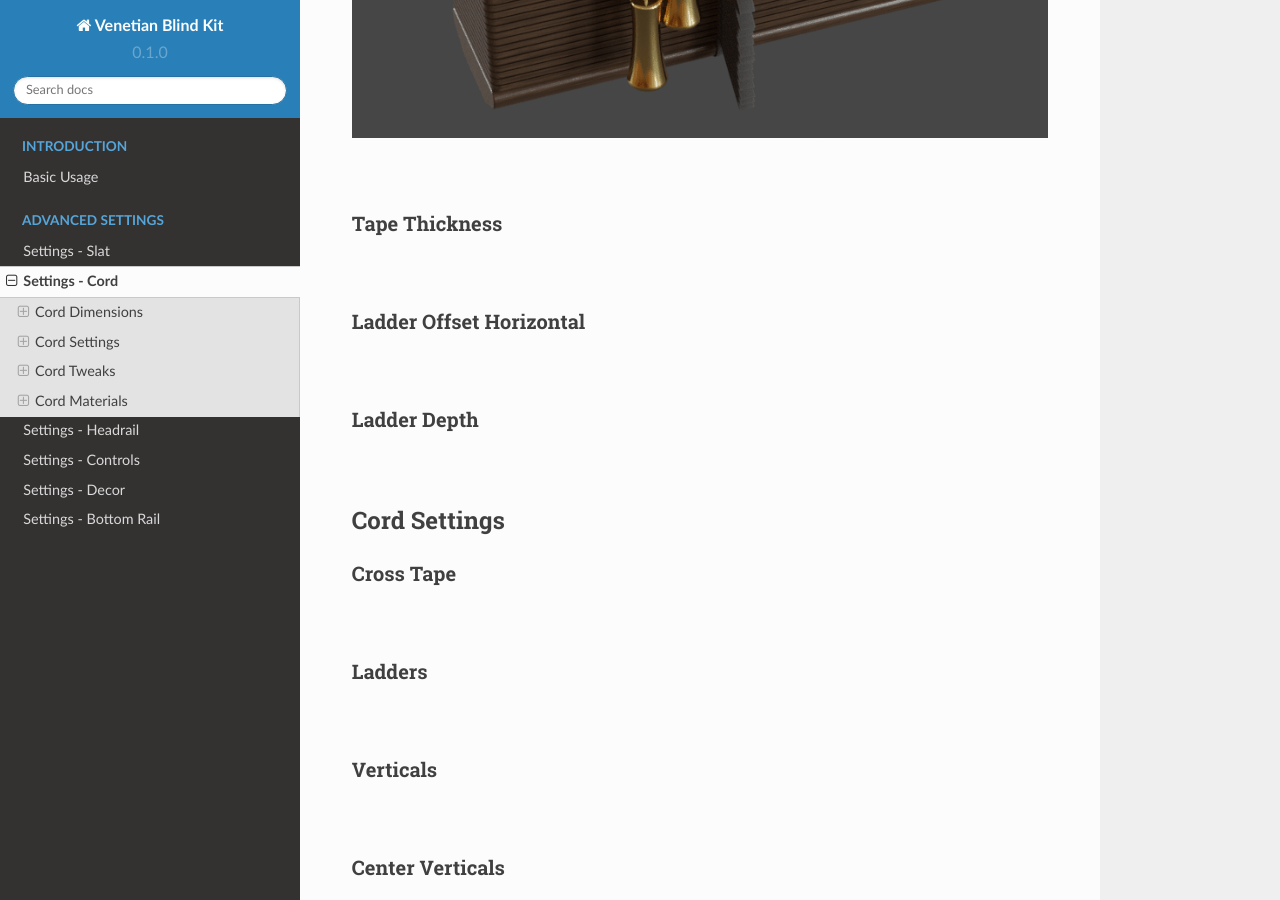
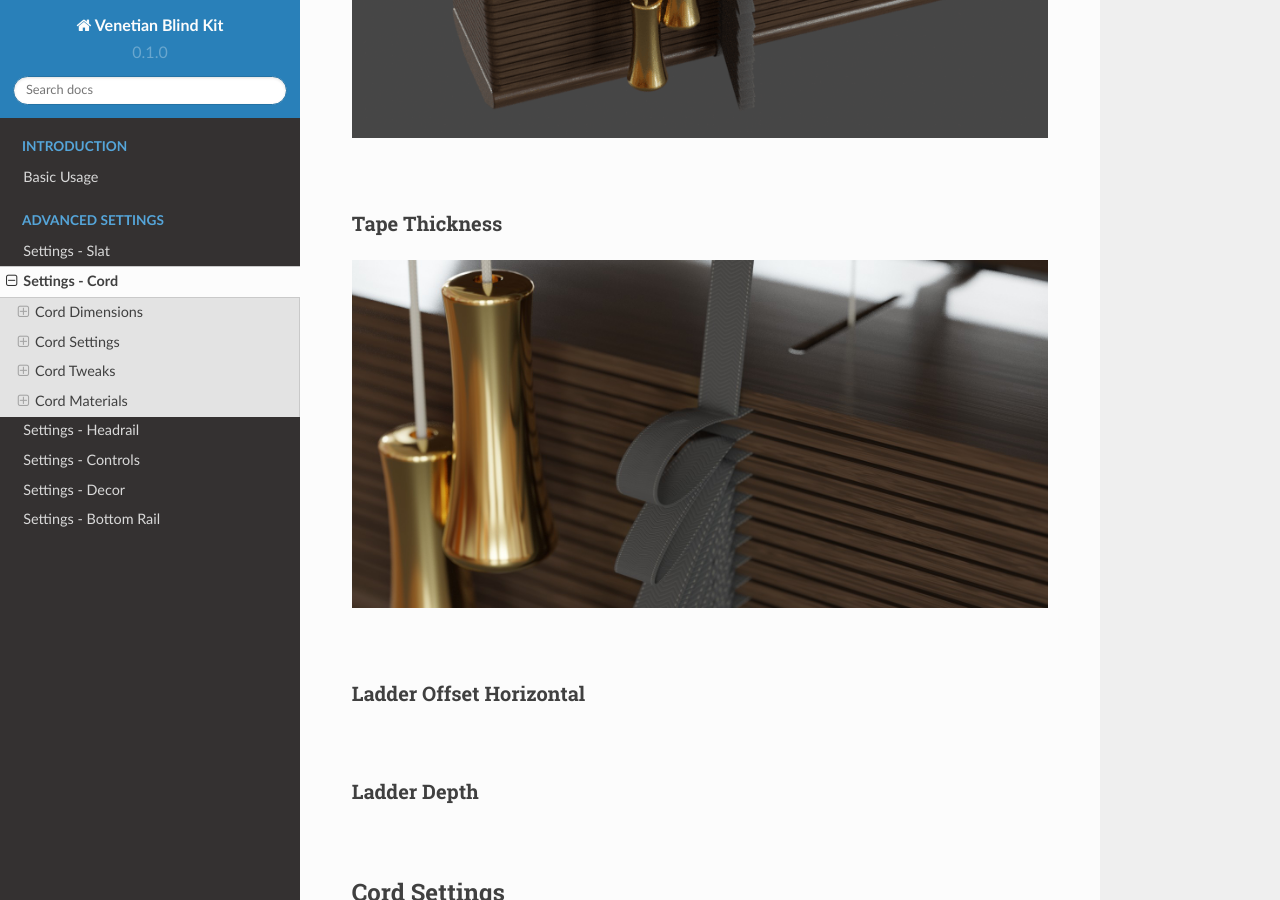
Before and after one commit to imperfectlink/VenetianBlindKit, a Sphinx documentation site: the page built from docs/source/cord.rst, in a window 1280 px wide and 900 px high, scrolled down 2049 px. Built offline with Sphinx 7.4.7 and the Read the Docs theme 2.0.0, drawn with Linux system fonts in a browser that asks for light colours.

Commit message:
Update cord.rst

```diff
--- a/docs/source/cord.rst
+++ b/docs/source/cord.rst
@@ -31,6 +31,8 @@ Tape Width
 
 Tape Thickness
 ----
+
+.. image:: img/VBK_TapeThickness.jpg
 
 |
 
```
